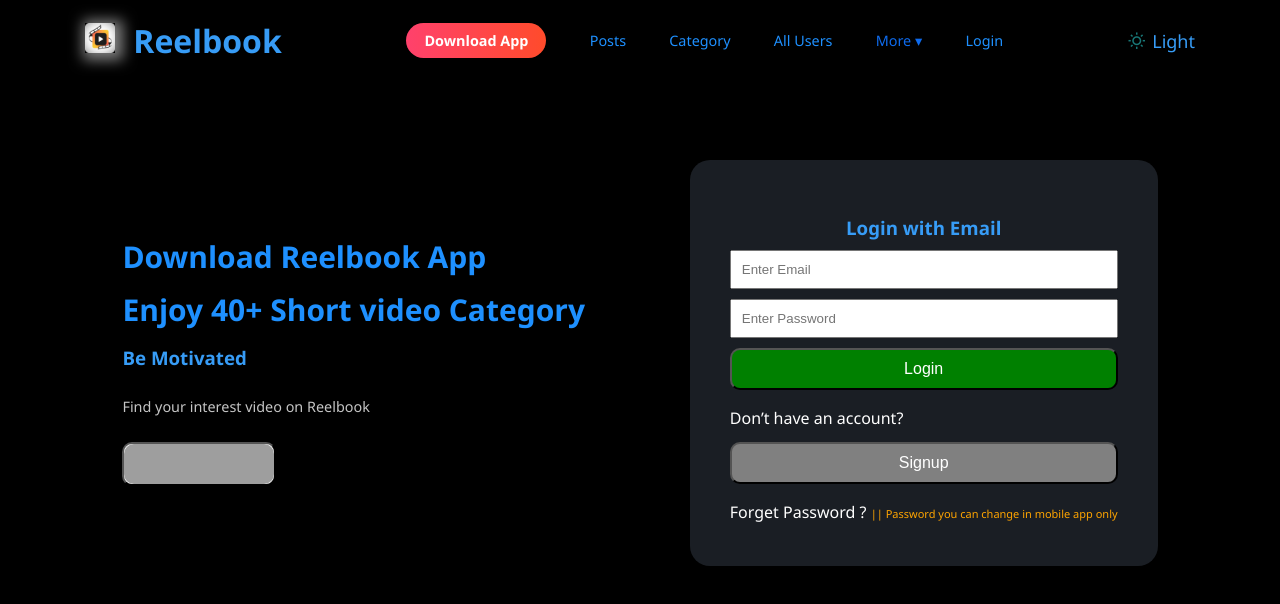
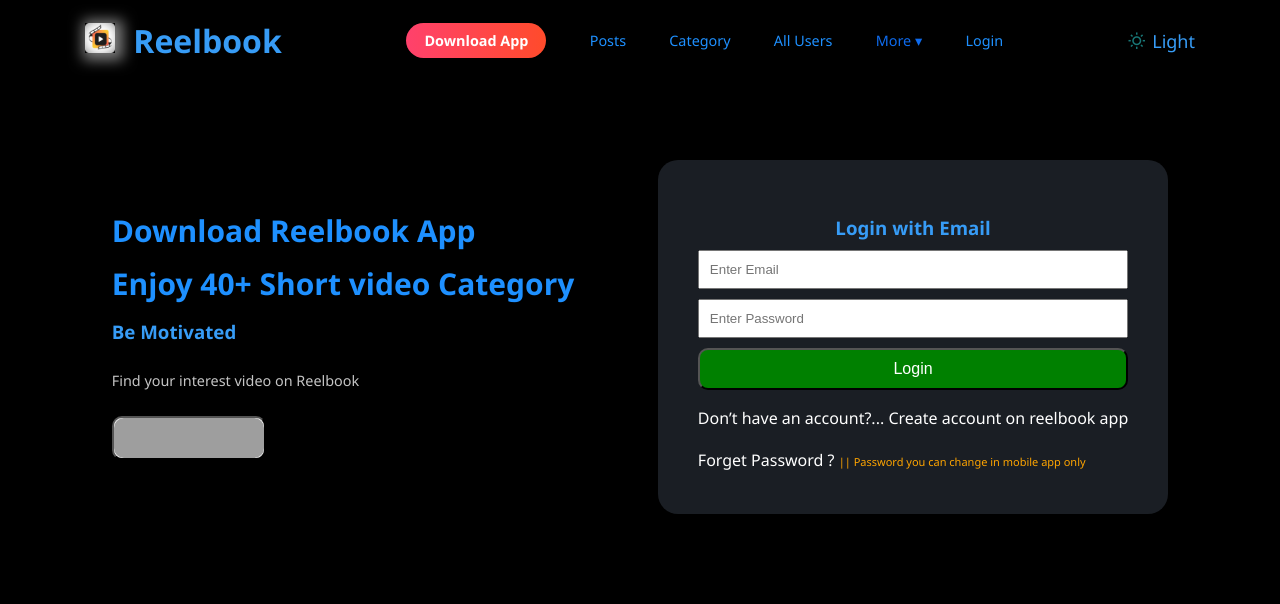
Before and after one commit to durgesh-agrhari/Reelbookweb, a React (Create React App) app: page /LoginEmail in a window 1280 px wide. Shown: the top 604 px of the page. Built offline with nearby package versions, Linux system fonts and the light colour scheme; grey boxes are pictures that could not be loaded.

Commit message:
remove google login and rugister eami

```diff
--- a/src/pages/auth/LoginEmail.js
+++ b/src/pages/auth/LoginEmail.js
@@ -101,12 +101,12 @@
               </form>
 
               <p style={{ marginTop: "15px", color: "white" }}>
-                Don’t have an account?{"  "}
+                Don’t have an account?... Create account on reelbook app{"  "}
               </p>
 
-              <button type="submit" onClick={() => navigate("/SignupForm")} style={{ borderRadius: "10px", padding: "10px 20px",width: '100%', backgroundColor:'gray' , color:'white', fontSize:'16px', alignSelf:'center', marginTop:'10px'}}>
+              {/* <button type="submit" onClick={() => navigate("/SignupForm")} style={{ borderRadius: "10px", padding: "10px 20px",width: '100%', backgroundColor:'gray' , color:'white', fontSize:'16px', alignSelf:'center', marginTop:'10px'}}>
                   Signup
-                </button>
+                </button> */}
 
                  <p style={{ marginTop: "15px", color: "white" }}>
                 Forget Password ? {" "}
--- a/src/pages/auth/LoginGoogle.js
+++ b/src/pages/auth/LoginGoogle.js
@@ -42,7 +42,7 @@
                 <h3 className="highlight1">Login Options</h3>
 
                 {/* Google Login Button */}
-                <div className="hero__btns">
+                {/* <div className="hero__btns">
                  <button style={{ borderRadius: "10px" }}  onClick={handleLogin}>
                   <div
                       style={{
@@ -60,7 +60,7 @@
                       />
                     </div>
                   </button>
-                </div>
+                </div> */}
 
                   {/* Email Login */}
                 <div className="hero__btns">
```
